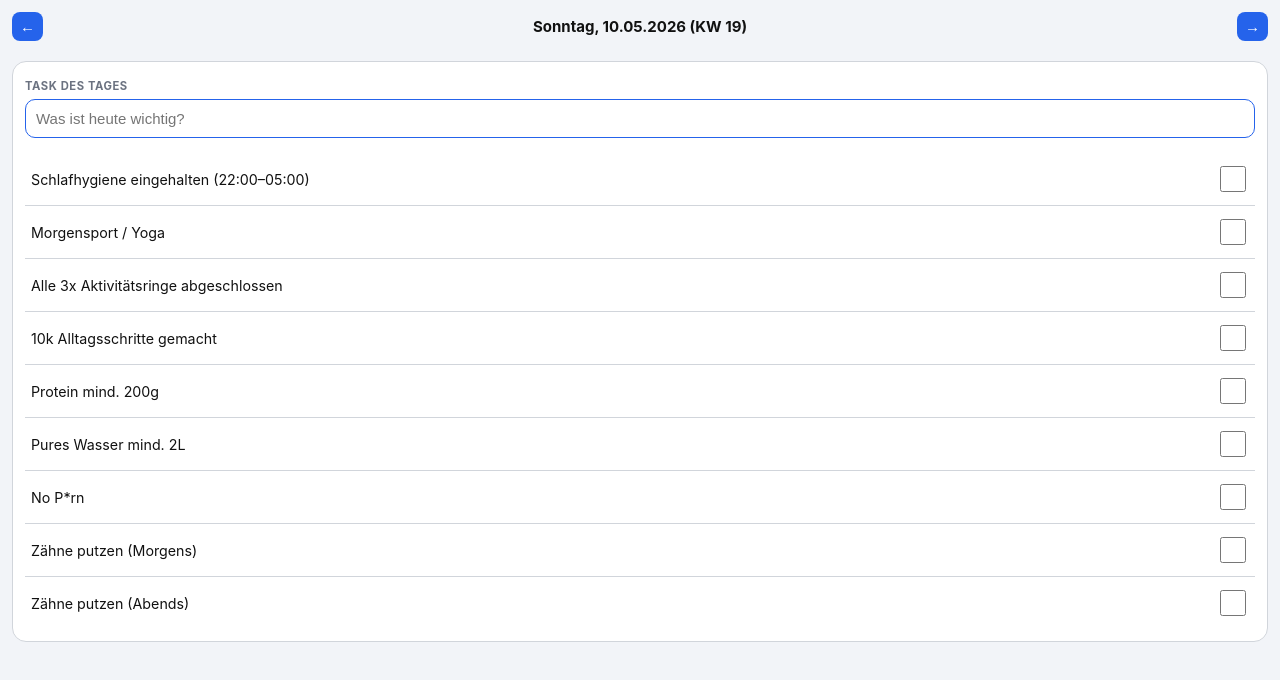
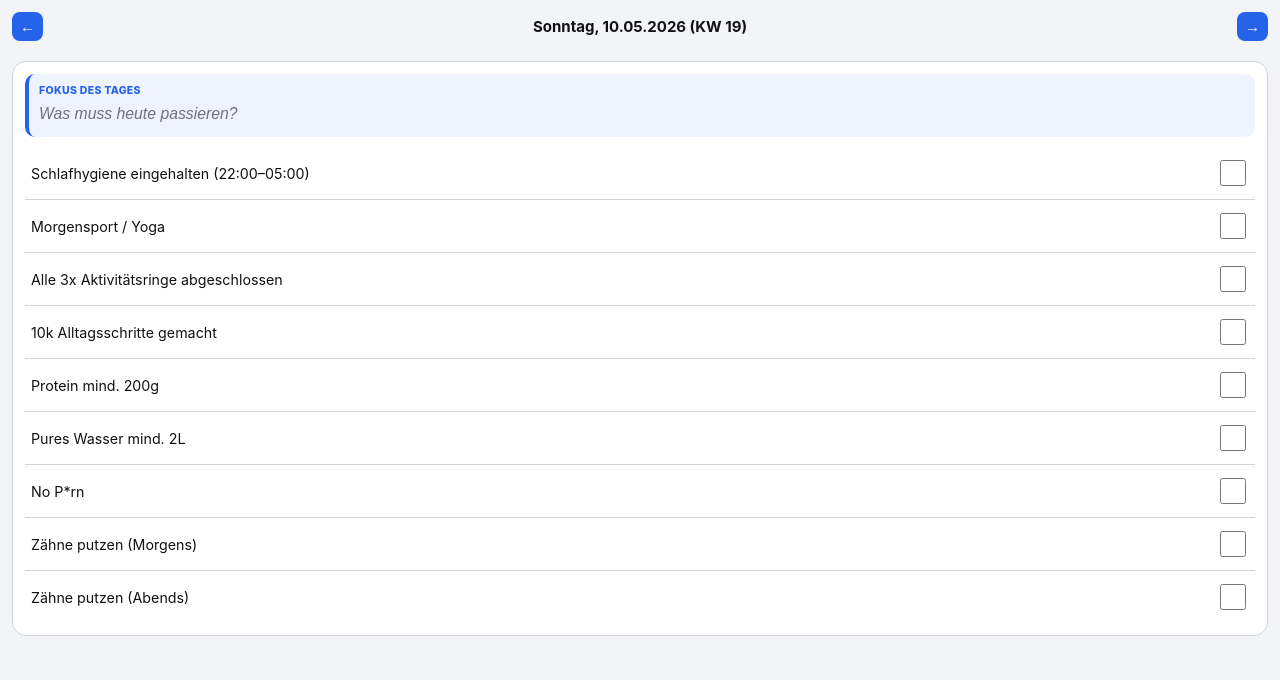
Before and after one commit to benefactor-glitcher/habit-tracker, a plain HTML site: page index.html in a window 1280 px wide. Drawn offline with Linux system fonts and the light colour scheme.

Commit message:
index.html

```diff
--- a/index.html
+++ b/index.html
@@ -95,27 +95,40 @@ input[type="checkbox"] {
   accent-color: var(--accent);
 }
 
-/* Task des Tages */
+/* Task des Tages - Kompakt & Fokusiert */
+.task-container {
+  background: rgba(37, 99, 235, 0.08); /* Dezenter Akzent-Hintergrund */
+  padding: 10px;
+  border-radius: 10px;
+  margin-bottom: 10px;
+  border-left: 4px solid var(--accent); /* Fokus-Linie links */
+}
+
 .task-header {
-  margin-top: 5px;
-  margin-bottom: 6px;
-  font-weight: bold;
-  font-size: 0.75rem;
-  color: var(--muted);
+  margin-bottom: 4px;
+  font-weight: 800;
+  font-size: 0.7rem; /* Kleiner, aber fett */
+  color: var(--accent);
   text-transform: uppercase;
-  letter-spacing: 0.05em;
+  letter-spacing: 0.03em;
 }
 
 #taskInput {
   width: 100%;
-  margin-bottom: 15px;
-  padding: 10px;
-  font-size: 1rem;
-  border-radius: 10px;
-  border: 1px solid var(--accent);
-  background: var(--box);
+  padding: 4px 0; /* Weniger vertikaler Platz */
+  font-size: 1.05rem; /* Größere Schrift für den Fokus */
+  font-weight: 500;
+  border: none;
+  background: transparent;
   color: var(--fg);
-  box-sizing: border-box; /* Verhindert, dass das Feld rechts übersteht */
+  box-sizing: border-box;
+  outline: none; /* Verhindert hässliche Ränder beim Tippen */
+}
+
+#taskInput::placeholder {
+  color: var(--muted);
+  font-weight: 400;
+  font-style: italic;
 }/* =====================
    SYSTEM DARK MODE
    ===================== */
@@ -233,21 +246,27 @@ function renderDay() {
   const card = document.getElementById("dayCard");
   card.innerHTML = "";
 
-  // NEU: Task des Tages Header & Input
+  // --- Task des Tages Bereich (Kompakt-Version) ---
+  const taskContainer = document.createElement("div");
+  taskContainer.className = "task-container";
+
   const taskHeader = document.createElement("div");
   taskHeader.className = "task-header";
-  taskHeader.textContent = "Task des Tages";
-  card.appendChild(taskHeader);
+  taskHeader.textContent = "Fokus des Tages"; // Etwas stärkerer Begriff
+  taskContainer.appendChild(taskHeader);
 
   const tInp = document.createElement("input");
   tInp.id = "taskInput";
-  tInp.placeholder = "Was ist heute wichtig?";
+  tInp.placeholder = "Was muss heute passieren?";
   tInp.value = data.task || data.note || "";
   tInp.onchange = () => {
     data.task = tInp.value;
     localStorage.setItem(key, JSON.stringify(data));
   };
-  card.appendChild(tInp);
+
+  taskContainer.appendChild(tInp);
+  card.appendChild(taskContainer);
+  // -----------------------------------
 
   // Habits rendern
   HABITS.forEach(h => {
```
